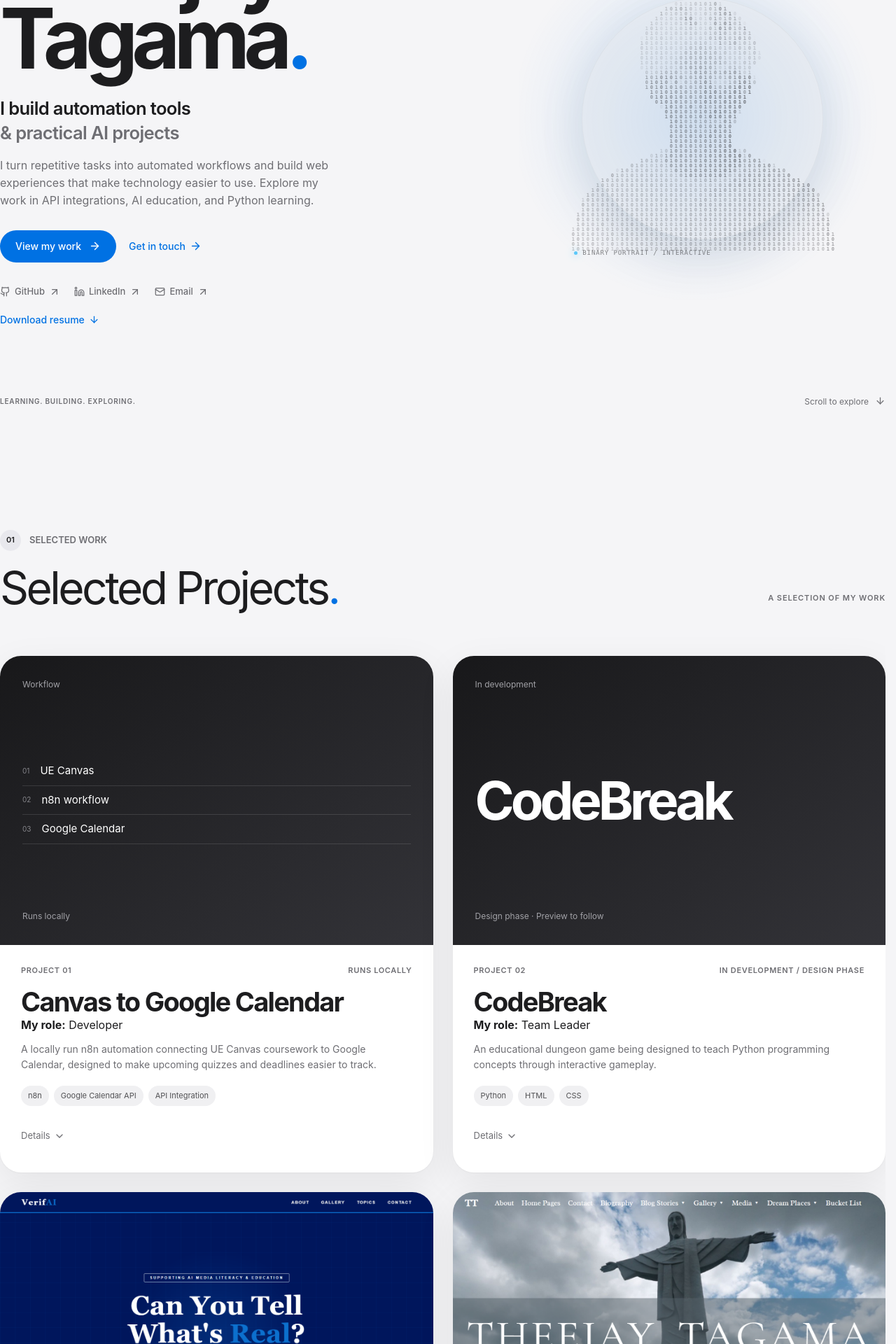
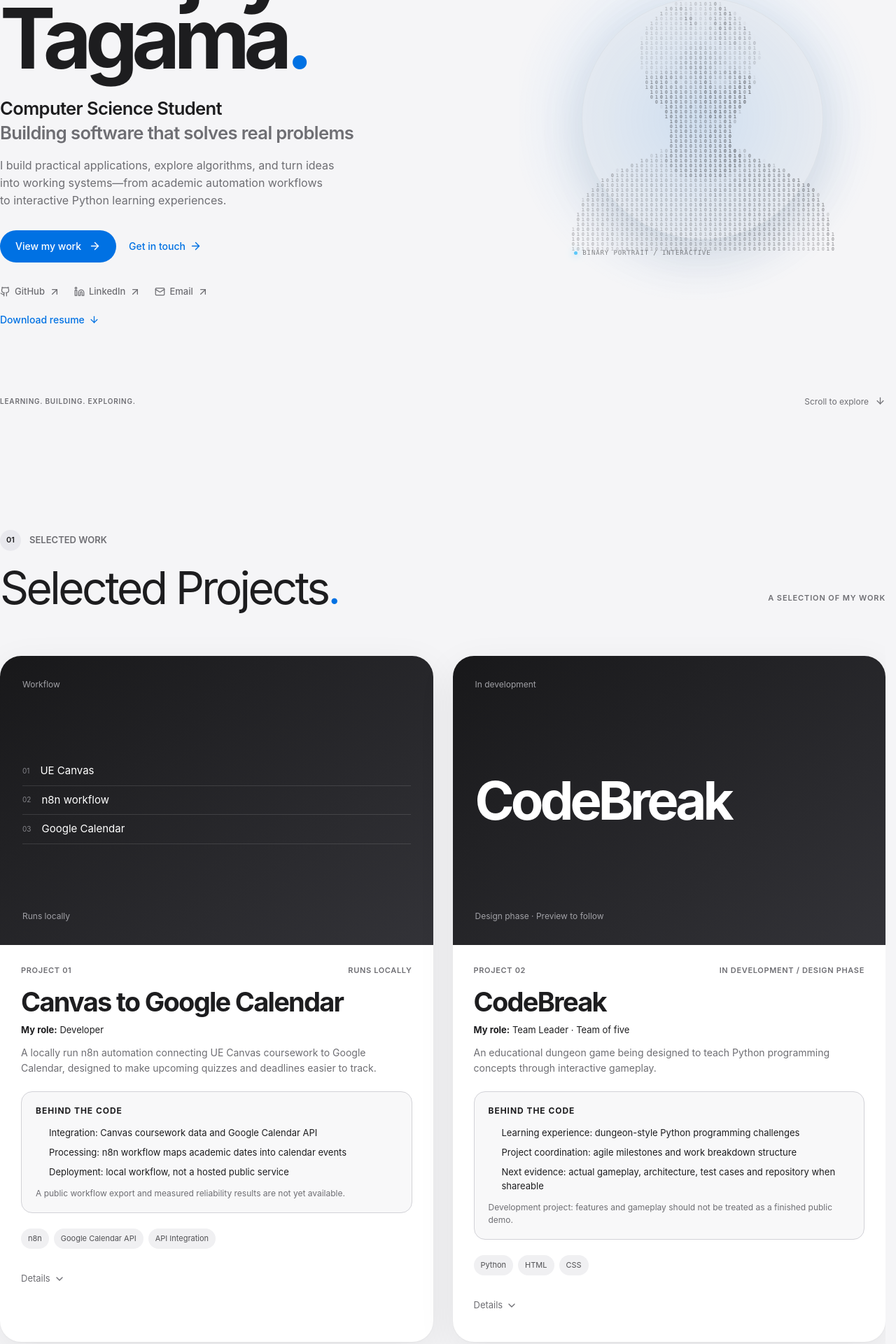
Before and after one commit to Theejay06/personal-website, a React (Vite) app: page / in a window 1280 px wide. Shown: the part 240-2160 px from the top of the page at 70% size. Built offline with nearby package versions, Linux system fonts and the light colour scheme.

Commit message:
Present computer science skills through engineering evidence and project case studies

```diff
--- a/src/components/Hero.tsx
+++ b/src/components/Hero.tsx
@@ -157,14 +157,14 @@ export default function Hero() {
       <div className="hero-copy">
         <motion.p {...entry(0)} className="eyebrow intro-label"><span aria-hidden="true" />A PERSONAL PORTFOLIO</motion.p>
         <motion.h1 {...entry(0.08)} id="hero-title">Theejay<br />Tagama<span className="accent">.</span></motion.h1>
-        <motion.p {...entry(0.16)} className="hero-role">I build automation tools<br /><span>& practical AI projects</span></motion.p>
-        <motion.p {...entry(0.24)} className="hero-description">I turn repetitive tasks into automated workflows and build web experiences that make technology easier to use. Explore my work in API integrations, AI education, and Python learning.</motion.p>
+        <motion.p {...entry(0.16)} className="hero-role">Computer Science Student<br /><span>Building software that solves real problems</span></motion.p>
+        <motion.p {...entry(0.24)} className="hero-description">I build practical applications, explore algorithms, and turn ideas into working systems—from academic automation workflows to interactive Python learning experiences.</motion.p>
         <motion.div {...entry(0.32)} className="hero-actions"><a href="#work" className="button">View my work <ArrowRight size={17} /></a><a href="#contact" className="text-link">Get in touch <ArrowRight size={17} /></a></motion.div>
         <motion.div {...entry(0.4)}><SocialLinks /><a className="text-link resume-link" href={`${import.meta.env.BASE_URL}documents/theejay-tagama-resume.pdf`} download>Download resume <ArrowDown size={15} aria-hidden="true" /></a></motion.div>
       </div>
       <motion.figure {...entry(0.4)} className="portrait">
         {profile.portrait ? <BinaryPortrait src={profile.portrait} /> : <div className="portrait-placeholder"><span className="eyebrow portrait-top">THE PERSON BEHIND THE WORK</span><span className="portrait-monogram" aria-hidden="true">Tt<span>.</span></span><div className="portrait-note"><span className="small-line" aria-hidden="true" /><p>Portrait coming soon<span>A space for my photograph.</span></p></div></div>}
-        <figcaption><span>THEEJAY TAGAMA</span><span>AI & AUTOMATION</span></figcaption>
+        <figcaption><span>THEEJAY TAGAMA</span><span>SOFTWARE · AI · AUTOMATION</span></figcaption>
       </motion.figure>
     </div>
     <div className="hero-bottom"><span className="eyebrow">LEARNING. BUILDING. EXPLORING.</span><a href="#work" className="scroll-link">Scroll to explore <ArrowDown size={15} aria-hidden="true" /></a></div>
--- a/src/components/ProjectCard.tsx
+++ b/src/components/ProjectCard.tsx
@@ -18,6 +18,7 @@ export default function ProjectCard({ project }: { project: Project }) {
       <h3 id={`project-${project.id}`}>{project.title}</h3>
       {project.role && <p className="project-role"><strong>My role:</strong> {project.role}</p>}
       {project.description && <p className="project-description">{project.description}</p>}
+      {project.engineering && <div className="engineering-summary"><h4>Behind the code</h4><ul>{project.engineering.map(item => <li key={item}>{item}</li>)}</ul>{project.evidenceNote && <p className="evidence-note">{project.evidenceNote}</p>}</div>}
       <div className="tech-list">{project.technologies.map(tech => <span key={tech}>{tech}</span>)}</div>
       <div className="project-actions">
         {(project.url || project.github) && <div className="project-links">{project.url && <ExternalLink href={project.url}>Live site</ExternalLink>}{project.github && <ExternalLink href={project.github}>Source</ExternalLink>}</div>}
--- a/src/data/projects.ts
+++ b/src/data/projects.ts
@@ -11,6 +11,8 @@ export interface Project {
   github?: string
   status?: string
   overview?: string[]
+  engineering?: string[]
+  evidenceNote?: string
   details?: { heading: string; text: string }[]
 }
 
@@ -20,6 +22,8 @@ export const projects: Project[] = [
     description: 'A locally run n8n automation connecting UE Canvas coursework to Google Calendar, designed to make upcoming quizzes and deadlines easier to track.',
     role: 'Developer', technologies: ['n8n', 'Google Calendar API', 'API Integration'], status: 'Runs locally',
     overview: ['UE Canvas', 'n8n workflow', 'Google Calendar'],
+    engineering: ['Integration: Canvas coursework data and Google Calendar API', 'Processing: n8n workflow maps academic dates into calendar events', 'Deployment: local workflow, not a hosted public service'],
+    evidenceNote: 'A public workflow export and measured reliability results are not yet available.',
     details: [
       { heading: 'The problem', text: 'Keeping track of quizzes and deadlines across enrolled subjects required repeated manual checks in UE Canvas.' },
       { heading: 'Approach', text: 'I connected Canvas course information to an n8n workflow and mapped the relevant assignment and quiz dates into Google Calendar events using API integration and scheduled execution.' },
@@ -31,7 +35,9 @@ export const projects: Project[] = [
   {
     id: '02', title: 'CodeBreak', shortTitle: 'CodeBreak',
     description: 'An educational dungeon game being designed to teach Python programming concepts through interactive gameplay.',
-    role: 'Team Leader', technologies: ['Python', 'HTML', 'CSS'], status: 'In development / Design phase',
+    role: 'Team Leader · Team of five', technologies: ['Python', 'HTML', 'CSS'], status: 'In development / Design phase',
+    engineering: ['Learning experience: dungeon-style Python programming challenges', 'Project coordination: agile milestones and work breakdown structure', 'Next evidence: actual gameplay, architecture, test cases and repository when shareable'],
+    evidenceNote: 'Development project: features and gameplay should not be treated as a finished public demo.',
     details: [
       { heading: 'The idea', text: 'Use a dungeon-based game to make learning Python programming concepts interactive.' },
       { heading: 'My contribution', text: 'Leading a team of five, defining the technology stack, and applying agile planning and a Work Breakdown Structure to organize milestones and deliverables.' },
@@ -51,6 +57,7 @@ export const projects: Project[] = [
     description: 'A web-based educational project focused on helping users recognize signs of AI-generated media and understand manipulated content.',
     technologies: ['HTML', 'CSS', 'JavaScript'],
     role: 'Developer',
+    engineering: ['Frontend: HTML, CSS and JavaScript', 'Information architecture: organized educational content across the site', 'Verification: public live website available to explore'],
     url: 'https://verif-ai-website-brown.vercel.app/',
     image: `${import.meta.env.BASE_URL}images/verifai-preview.png`,
     imageAlt: 'VerifAI homepage with the heading Can You Tell What’s Real? and links to AI media literacy topics.',
@@ -67,6 +74,7 @@ export const projects: Project[] = [
     shortTitle: 'Personal Page',
     description: 'A personal website sharing my biography, interests, and photo galleries.',
     role: 'Developer',
+    engineering: ['Frontend: HTML and CSS', 'Structure: biography, interests and gallery pages', 'Verification: live website and public source repository'],
     technologies: ['HTML', 'CSS'],
     url: 'https://theejay06.github.io/PersonalPage/',
     github: 'https://github.com/Theejay06/PersonalPage',
--- a/src/index.css
+++ b/src/index.css
@@ -260,3 +260,11 @@
 @media (hover: none) {
   .project-card:hover, .certificate-card:hover { transform: none; }
 }
+
+/* Engineering evidence within each project card */
+.engineering-summary { margin: 22px 0; padding: 18px 20px; border: 1px solid var(--color-border); border-radius: 16px; background: rgb(245 245 247 / 72%); }
+.engineering-summary h4 { font-size: 12px; font-weight: 700; letter-spacing: .08em; text-transform: uppercase; margin-bottom: 12px; }
+.engineering-summary ul { padding-left: 19px; margin: 0; display: grid; gap: 8px; }
+.engineering-summary li { font-size: 13px; line-height: 1.55; }
+.engineering-summary .evidence-note { margin-top: 12px; color: var(--color-muted); font-size: 12px; line-height: 1.5; }
+.project-role { font-size: 13px; margin-top: 10px; }
```
Also changed, not shown: 1 other file (tests, documents, lock files or other folders).
